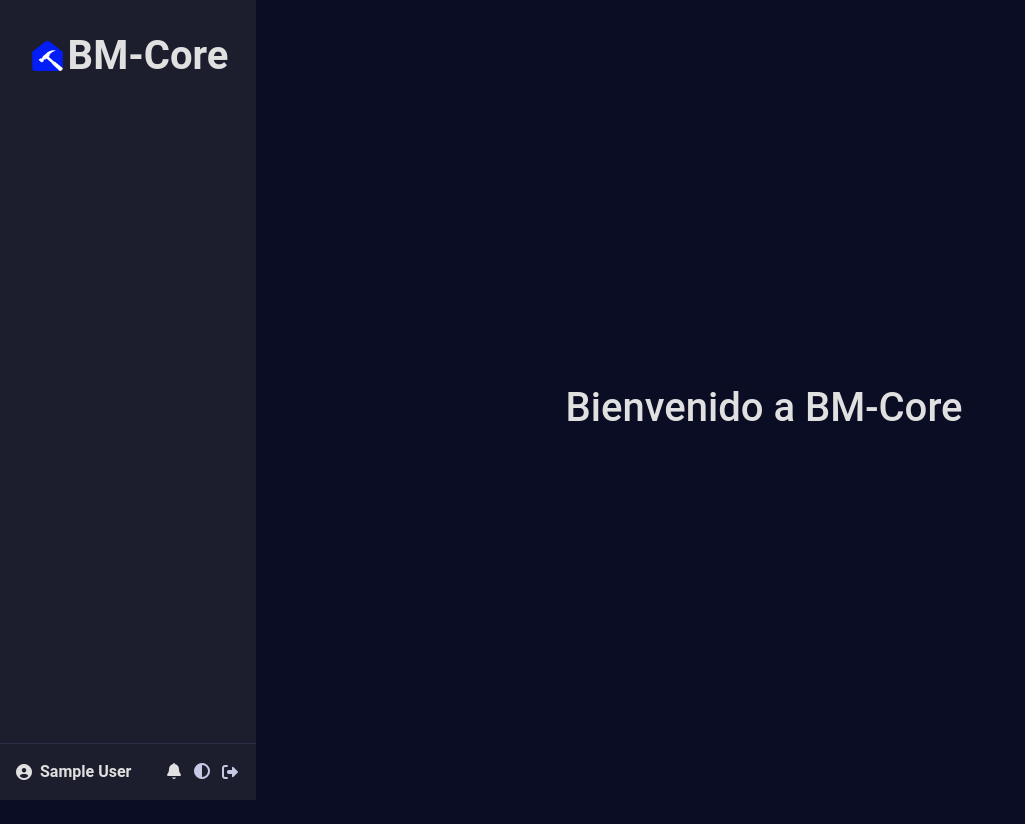
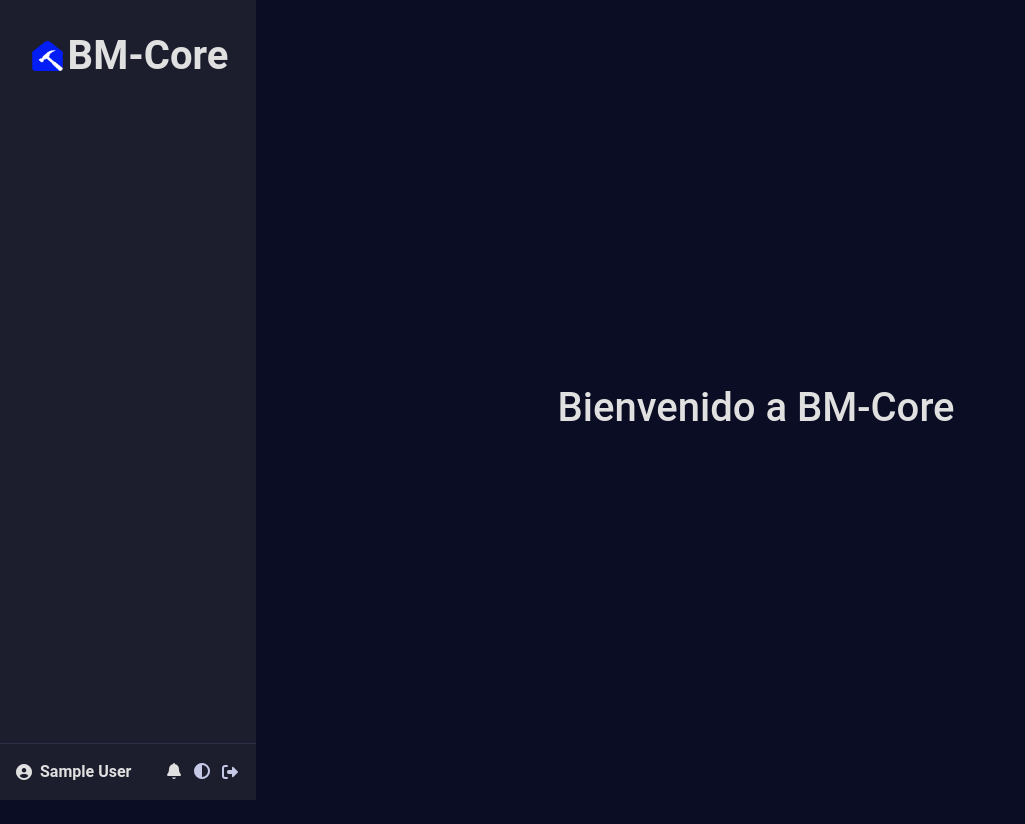
Before and after one commit to CrisZR/BM-Core, a Django app: page / in a window 1280 px wide. Shown: the whole page, without its empty margins (0-1025 px from the left). Run offline with Django 5.2, Linux system fonts and the light colour scheme; the visitor is signed in with stand-in values (Sample User, id 1); data that the repository does not hold is empty; some libraries are stand-ins or nearby versions.

Commit message:
Se añadio clases para la tabla y se arreglo diseño

```diff
--- a/static/css/app.scss
+++ b/static/css/app.scss
@@ -48,8 +48,9 @@
   --bs-body-color: var(--c-text);
   --bs-card-bg: var(--c-nav-bg);
   --bs-border-color: var(--c-border);
-  --bs-border-color-translucent: rgba(44, 47, 69, 0.5);
+  --bs-border-color-translucent: var(--c-border);
   --bs-tertiary-bg: #243050;
+  --bs-card-color: var(--c-text);
 
   --bs-primary: #031df6;
   --bs-primary-hover: darken(#031df6, 7.5%);
@@ -62,6 +63,10 @@
 
   /* UI nativa (scrollbars, selects…) */
   color-scheme: dark;
+}
+
+html {
+  color: var(--c-text);
 }
 
 /* Light: aplica con <html class="light"> */
@@ -90,6 +95,7 @@ html.light {
   --bs-tertiary-bg: #e5e9ff;
 
   color-scheme: light;
+  color: var(--c-text);
 }
 
 /* ===== TU UI (adaptada a tokens) ===== */
@@ -104,7 +110,7 @@ body {
 .template {
   min-height: 100vh;
   display: flex;
-  gap: 1rem;
+  // gap: 1rem;
   color: var(--c-text);
 }
 
@@ -120,6 +126,7 @@ body {
 .content {
   flex: 1;
   padding: 2rem 1rem;
+  margin: 0 1rem;
 }
 
 .header-nav {
--- a/static/css/styles.scss
+++ b/static/css/styles.scss
@@ -41,6 +41,13 @@
   object-fit: contain !important;
 }
 
+.table {
+  color: var(--c-text) !important;
+  * {
+    color: var(--c-text) !important;
+  }
+}
+
 html.light {
   .form-control[type="file"] {
     &::file-selector-button {
```
Also changed, not shown: static/css/app.css.
